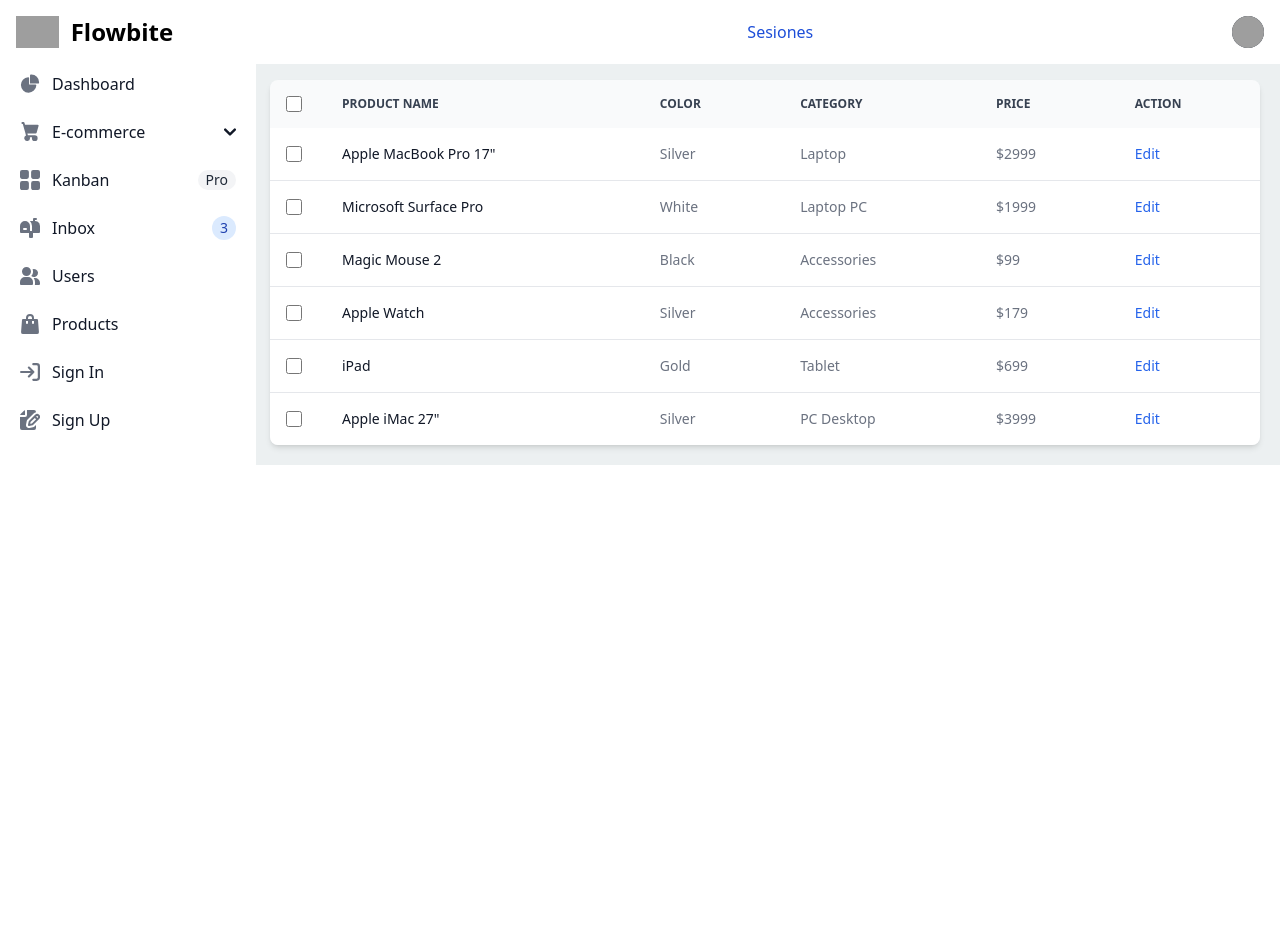
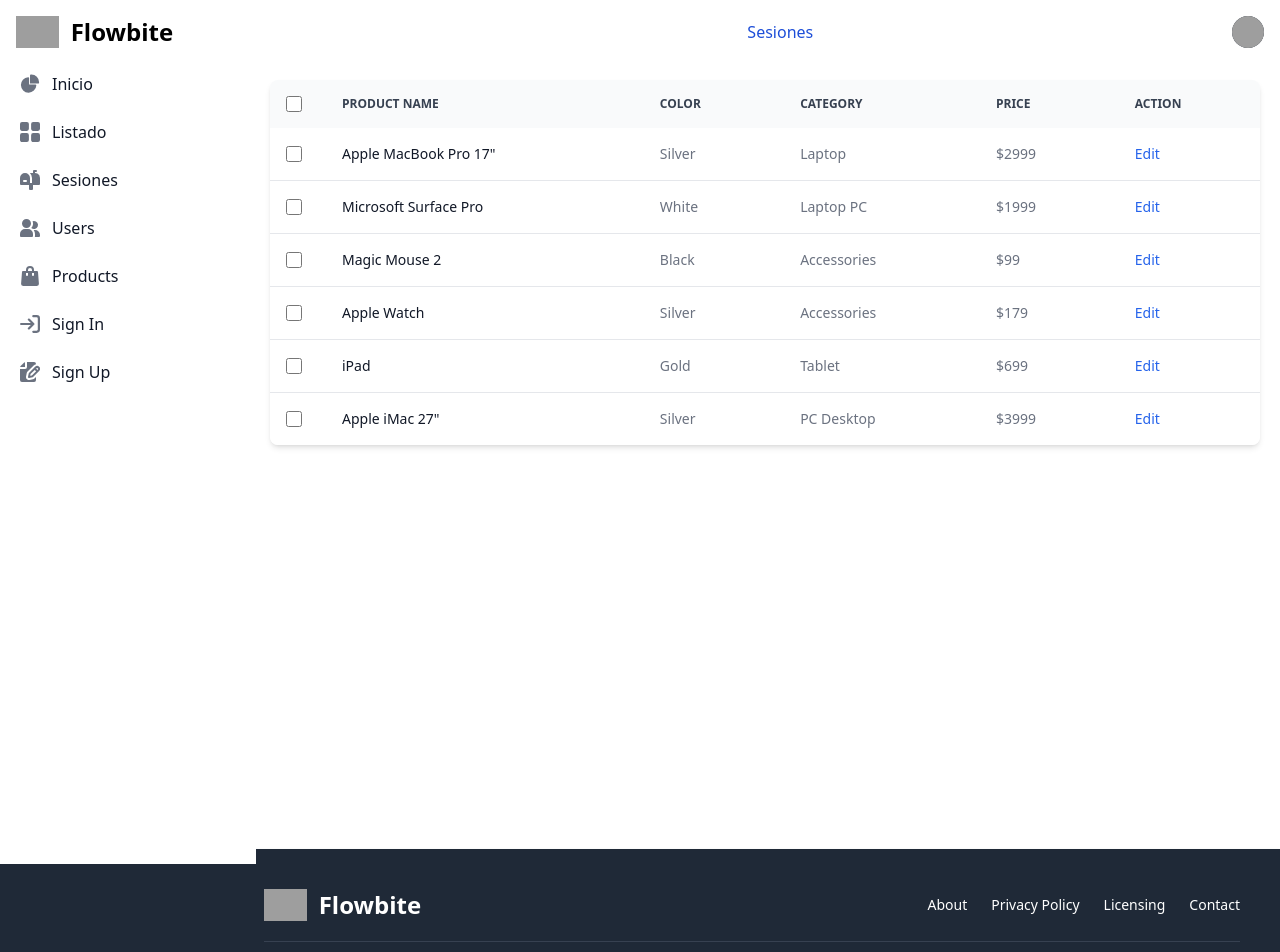
Before and after one commit to JaxLoz/diplomaProject, a Vue app: page /sesiones in a window 1280 px wide. Shown: the top 952 px of the page. Before the commit the page ends 800 px from the top, so only its background shows below. Built offline with nearby package versions, Linux system fonts and the light colour scheme; grey boxes are pictures that could not be loaded.

Commit message:
sidebar actualizado

```diff
--- a/src/assets/styles.css
+++ b/src/assets/styles.css
@@ -6,6 +6,10 @@
 .body-content{
     @apply p-0;
     @apply my-10;
+    margin-left: 250px;
+    margin-top: 60px;
+    padding: 20px;
+    flex-grow: 1;
 }
 .tablita {
     @apply p-1; /* Espaciado interno */
@@ -37,8 +41,27 @@
   .content {
     margin-left: 250px;
     margin-top: 60px;
-
     padding: 20px;
     flex-grow: 1;
-    background-color: #ecf0f1;
+
   }
+
+  footer{
+    @apply ml-5;
+    @apply pl-56;
+  }
+
+
+/* para grafica */
+
+ .content2 {
+  @apply space-y-96
+  }
+
+  .graph {
+    margin-left: 250px;
+    margin-top: 60px;
+    padding: 20px;
+    flex-grow: 1;
+
+  }
--- a/src/components/TheWelcome.vue
+++ b/src/components/TheWelcome.vue
@@ -1,7 +1,8 @@
 <script setup>
-
+import side_bar from './side_bar.vue';
 </script>
 
 <template>
-<div class="index">Inicio</div>
+<side_bar />
+<div class="index"></div>
 </template>
--- a/src/components/navBar.vue
+++ b/src/components/navBar.vue
@@ -1,6 +1,5 @@
 <template>
   <header class="antialiased">
-
 
 <nav class="fixed top-0 left-0 w-full bg-white border-gray-200 dark:bg-gray-900">
 <div class="max-w-screen-xl flex flex-wrap items-center justify-between mx-auto p-4">
@@ -41,7 +40,7 @@
         </svg>
     </button>
   </div>
-  <div class="items-center justify-between hidden w-full md:flex md:w-auto md:order-1" id="navbar-user">
+  <div class="items-center justify-between hidden w-full md:flex md:w-auto md:order-1 " id="navbar-user">
     <ul class="flex flex-col font-medium p-4 md:p-0 mt-4 border border-gray-100 rounded-lg bg-gray-50 md:space-x-8 rtl:space-x-reverse md:flex-row md:mt-0 md:border-0 md:bg-white dark:bg-gray-800 md:dark:bg-gray-900 dark:border-gray-700">
       <li>
               <router-link
--- a/src/components/side_bar.vue
+++ b/src/components/side_bar.vue
@@ -10,6 +10,7 @@
     class="inline-flex items-center p-2 mt-10 ms-3 text-sm text-gray-500 rounded-lg sm:hidden hover:bg-gray-100 focus:outline-none focus:ring-2 focus:ring-gray-200 dark:text-gray-400 dark:hover:bg-gray-700 dark:focus:ring-gray-600">
    <span class="sr-only">Open sidebar</span>
    <svg class="w-4 h-4 text-gray-500 transition duration-75 dark:text-gray-400 group-hover:text-gray-900 dark:group-hover:text-white">
+
       <path clip-rule="evenodd" fill-rule="evenodd" d="M2 4.75A.75.75 0 012.75 4h14.5a.75.75 0 010 1.5H2.75A.75.75 0 012 4.75zm0 10.5a.75.75 0 01.75-.75h7.5a.75.75 0 010 1.5h-7.5a.75.75 0 01-.75-.75zM2 10a.75.75 0 01.75-.75h14.5a.75.75 0 010 1.5H2.75A.75.75 0 012 10z"></path>
    </svg>
 </button>
@@ -22,54 +23,29 @@
    <div class="h-full px-3 py- overflow-y-auto bg-white border-gray-200 dark:bg-gray-900">
       <ul class="space-y-2 font-medium">
          <li>
-            <a href="#" class="flex items-center p-2 text-gray-900 rounded-lg dark:text-white hover:bg-gray-100 dark:hover:bg-gray-700 group">
-               <svg class="w-5 h-5 text-gray-500 transition duration-75 dark:text-gray-400 group-hover:text-gray-900 dark:group-hover:text-white" aria-hidden="true" xmlns="http://www.w3.org/2000/svg" fill="currentColor" viewBox="0 0 22 21">
+            <RouterLink to="/inicio" class="flex items-center p-2 text-gray-900 rounded-lg dark:text-white hover:bg-gray-100 dark:hover:bg-gray-700 group">
+                <svg class="w-5 h-5 text-gray-500 transition duration-75 dark:text-gray-400 group-hover:text-gray-900 dark:group-hover:text-white" aria-hidden="true" xmlns="http://www.w3.org/2000/svg" fill="currentColor" viewBox="0 0 22 21">
                   <path d="M16.975 11H10V4.025a1 1 0 0 0-1.066-.998 8.5 8.5 0 1 0 9.039 9.039.999.999 0 0 0-1-1.066h.002Z"/>
                   <path d="M12.5 0c-.157 0-.311.01-.565.027A1 1 0 0 0 11 1.02V10h8.975a1 1 0 0 0 1-.935c.013-.188.028-.374.028-.565A8.51 8.51 0 0 0 12.5 0Z"/>
                </svg>
-               <span class="ms-3">Dashboard</span>
-            </a>
+               <span class="ms-3">Inicio</span>
+            </RouterLink>
          </li>
          <li>
-            <button type="button" class="flex items-center w-full p-2 text-base text-gray-900 transition duration-75 rounded-lg group hover:bg-gray-100 dark:text-white dark:hover:bg-gray-700" aria-controls="dropdown-example" data-collapse-toggle="dropdown-example">
-                  <svg class="flex-shrink-0 w-5 h-5 text-gray-500 transition duration-75 group-hover:text-gray-900 dark:text-gray-400 dark:group-hover:text-white" aria-hidden="true" xmlns="http://www.w3.org/2000/svg" fill="currentColor" viewBox="0 0 18 21">
-                     <path d="M15 12a1 1 0 0 0 .962-.726l2-7A1 1 0 0 0 17 3H3.77L3.175.745A1 1 0 0 0 2.208 0H1a1 1 0 0 0 0 2h.438l.6 2.255v.019l2 7 .746 2.986A3 3 0 1 0 9 17a2.966 2.966 0 0 0-.184-1h2.368c-.118.32-.18.659-.184 1a3 3 0 1 0 3-3H6.78l-.5-2H15Z"/>
-                  </svg>
-                  <span class="flex-1 ms-3 text-left rtl:text-right whitespace-nowrap">E-commerce</span>
-                  <svg class="w-3 h-3" aria-hidden="true" xmlns="http://www.w3.org/2000/svg" fill="none" viewBox="0 0 10 6">
-                     <path stroke="currentColor" stroke-linecap="round" stroke-linejoin="round" stroke-width="2" d="m1 1 4 4 4-4"/>
-                  </svg>
-            </button>
-            <ul id="dropdown-example" class="hidden py-2 space-y-2">
-                  <li>
-                     <a href="#" class="flex items-center w-full p-2 text-gray-900 transition duration-75 rounded-lg pl-11 group hover:bg-gray-100 dark:text-white dark:hover:bg-gray-700">Products</a>
-                  </li>
-                  <li>
-                     <a href="#" class="flex items-center w-full p-2 text-gray-900 transition duration-75 rounded-lg pl-11 group hover:bg-gray-100 dark:text-white dark:hover:bg-gray-700">Billing</a>
-                  </li>
-                  <li>
-                     <a href="#" class="flex items-center w-full p-2 text-gray-900 transition duration-75 rounded-lg pl-11 group hover:bg-gray-100 dark:text-white dark:hover:bg-gray-700">Invoice</a>
-                  </li>
-            </ul>
-         </li>
-         <li>
-            <a href="#" class="flex items-center p-2 text-gray-900 rounded-lg dark:text-white hover:bg-gray-100 dark:hover:bg-gray-700 group">
-               <svg class="flex-shrink-0 w-5 h-5 text-gray-500 transition duration-75 dark:text-gray-400 group-hover:text-gray-900 dark:group-hover:text-white" aria-hidden="true" xmlns="http://www.w3.org/2000/svg" fill="currentColor" viewBox="0 0 18 18">
+<RouterLink to="/table" class="flex items-center p-2 text-gray-900 rounded-lg dark:text-white hover:bg-gray-100 dark:hover:bg-gray-700 group" >
+    <svg class="flex-shrink-0 w-5 h-5 text-gray-500 transition duration-75 dark:text-gray-400 group-hover:text-gray-900 dark:group-hover:text-white" aria-hidden="true" xmlns="http://www.w3.org/2000/svg" fill="currentColor" viewBox="0 0 18 18">
                   <path d="M6.143 0H1.857A1.857 1.857 0 0 0 0 1.857v4.286C0 7.169.831 8 1.857 8h4.286A1.857 1.857 0 0 0 8 6.143V1.857A1.857 1.857 0 0 0 6.143 0Zm10 0h-4.286A1.857 1.857 0 0 0 10 1.857v4.286C10 7.169 10.831 8 11.857 8h4.286A1.857 1.857 0 0 0 18 6.143V1.857A1.857 1.857 0 0 0 16.143 0Zm-10 10H1.857A1.857 1.857 0 0 0 0 11.857v4.286C0 17.169.831 18 1.857 18h4.286A1.857 1.857 0 0 0 8 16.143v-4.286A1.857 1.857 0 0 0 6.143 10Zm10 0h-4.286A1.857 1.857 0 0 0 10 11.857v4.286c0 1.026.831 1.857 1.857 1.857h4.286A1.857 1.857 0 0 0 18 16.143v-4.286A1.857 1.857 0 0 0 16.143 10Z"/>
                </svg>
-               <span class="flex-1 ms-3 whitespace-nowrap">Kanban</span>
-               <span class="inline-flex items-center justify-center px-2 ms-3 text-sm font-medium text-gray-800 bg-gray-100 rounded-full dark:bg-gray-700 dark:text-gray-300">Pro</span>
-            </a>
-         </li>
-         <li>
-            <a href="#" class="flex items-center p-2 text-gray-900 rounded-lg dark:text-white hover:bg-gray-100 dark:hover:bg-gray-700 group">
-               <svg class="flex-shrink-0 w-5 h-5 text-gray-500 transition duration-75 dark:text-gray-400 group-hover:text-gray-900 dark:group-hover:text-white" aria-hidden="true" xmlns="http://www.w3.org/2000/svg" fill="currentColor" viewBox="0 0 20 20">
+               <span class="flex-1 ms-3 whitespace-nowrap">Listado</span>
+</RouterLink>
+</li>
+         <RouterLink class="flex items-center p-2 text-gray-900 rounded-lg dark:text-white hover:bg-gray-100 dark:hover:bg-gray-700 group" to="/sesion">
+            <svg class="flex-shrink-0 w-5 h-5 text-gray-500 transition duration-75 dark:text-gray-400 group-hover:text-gray-900 dark:group-hover:text-white" aria-hidden="true" xmlns="http://www.w3.org/2000/svg" fill="currentColor" viewBox="0 0 20 20">
                   <path d="m17.418 3.623-.018-.008a6.713 6.713 0 0 0-2.4-.569V2h1a1 1 0 1 0 0-2h-2a1 1 0 0 0-1 1v2H9.89A6.977 6.977 0 0 1 12 8v5h-2V8A5 5 0 1 0 0 8v6a1 1 0 0 0 1 1h8v4a1 1 0 0 0 1 1h2a1 1 0 0 0 1-1v-4h6a1 1 0 0 0 1-1V8a5 5 0 0 0-2.582-4.377ZM6 12H4a1 1 0 0 1 0-2h2a1 1 0 0 1 0 2Z"/>
                </svg>
-               <span class="flex-1 ms-3 whitespace-nowrap">Inbox</span>
-               <span class="inline-flex items-center justify-center w-3 h-3 p-3 ms-3 text-sm font-medium text-blue-800 bg-blue-100 rounded-full dark:bg-blue-900 dark:text-blue-300">3</span>
-            </a>
-         </li>
+               <span class="flex-1 ms-3 whitespace-nowrap">Sesiones</span>
+
+         </RouterLink>
          <li>
             <a href="#" class="flex items-center p-2 text-gray-900 rounded-lg dark:text-white hover:bg-gray-100 dark:hover:bg-gray-700 group">
                <svg class="flex-shrink-0 w-5 h-5 text-gray-500 transition duration-75 dark:text-gray-400 group-hover:text-gray-900 dark:group-hover:text-white" aria-hidden="true" xmlns="http://www.w3.org/2000/svg" fill="currentColor" viewBox="0 0 20 18">
--- a/src/router/index.js
+++ b/src/router/index.js
@@ -25,6 +25,11 @@
             path: '/graph',
             name: 'graph',
             component: () => import('@/views/GraficosPage.vue')
+          },
+          {
+            path: '/sesion',
+            name: 'sesioh',
+            component: () => import('@/views/sessions_actas.vue')
           }
       ]
     },
--- a/src/views/ListadoTable.vue
+++ b/src/views/ListadoTable.vue
@@ -62,7 +62,7 @@
 </script>
 
 <template>
-
+  <side_bar />
   <div class="body-content">
     <div class="tablita">
       <div class="selects">
--- a/src/views/sessions_actas.vue
+++ b/src/views/sessions_actas.vue
@@ -2,6 +2,7 @@
 import { ref, computed, onMounted, watch } from 'vue'
 import navBar from '@/components/navBar.vue';
 import Side_bar from '@/components/side_bar.vue';
+import FooterN from '@/components/Footer-n.vue';
 </script>
 <template>
       <div class="navBar">
@@ -10,11 +11,10 @@
   <div class="sideBar">
     <Side_bar />
   </div>
-  <div class="content">
+  <div class="content2">
+    <div class="content">
   <main>
-
-
-    <div class="relative overflow-x-auto shadow-md sm:rounded-lg">
+    <div class="overflow-x-auto shadow-md sm:rounded-lg">
     <table class="w-full text-sm text-left rtl:text-right text-gray-500 dark:text-gray-400">
         <thead class="text-xs text-gray-700 uppercase bg-gray-50 dark:bg-gray-700 dark:text-gray-400">
             <tr>
@@ -183,7 +183,11 @@
         </tbody>
     </table>
 </div>
-
   </main>
 </div>
+<div class="footer">
+    <FooterN />
+</div>
+  </div>
+
   </template>
```
Also changed, not shown: src/components/Footer-n.vue (+17 -1 lines), src/components/barGrafic.vue (+15 -7 lines).
